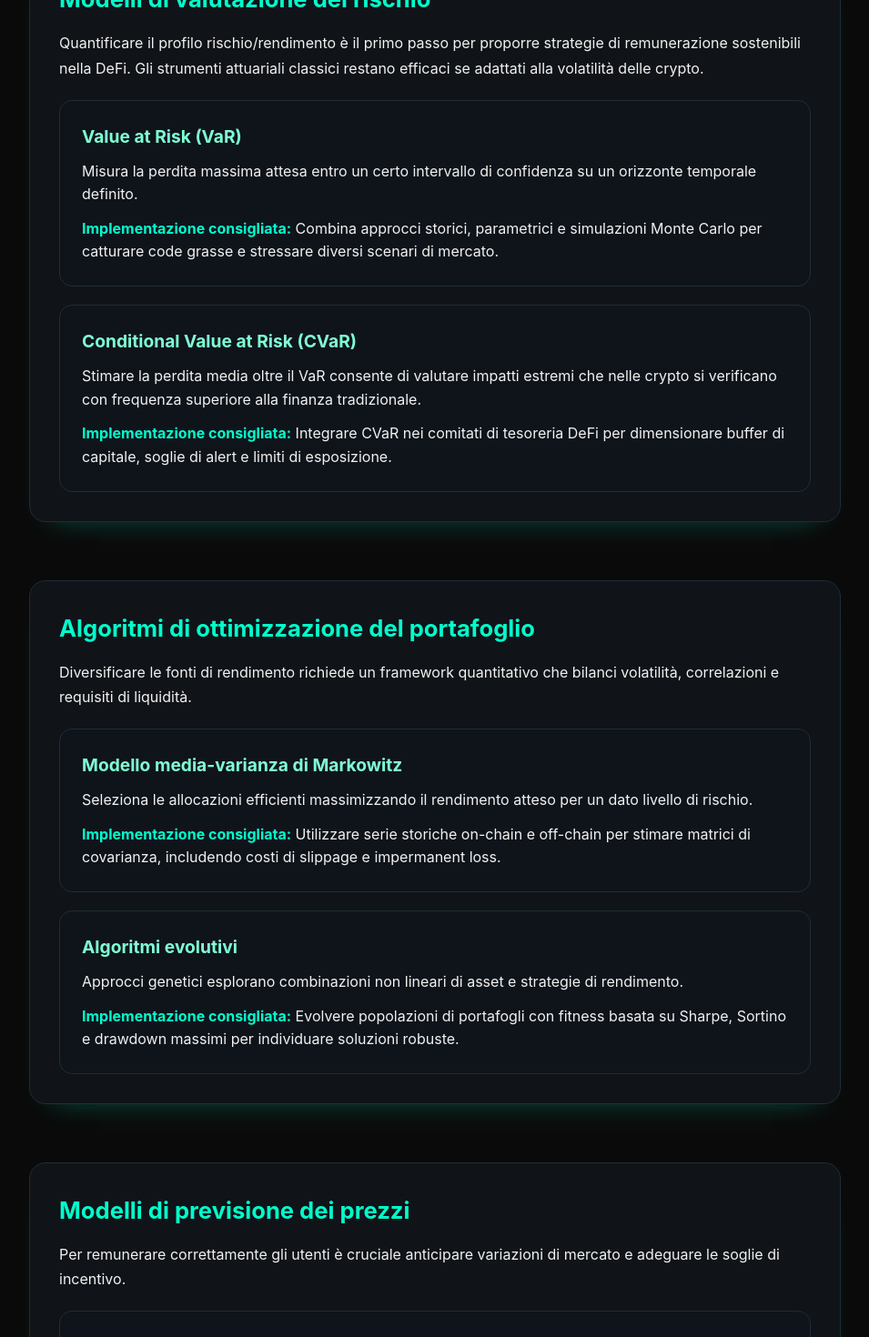
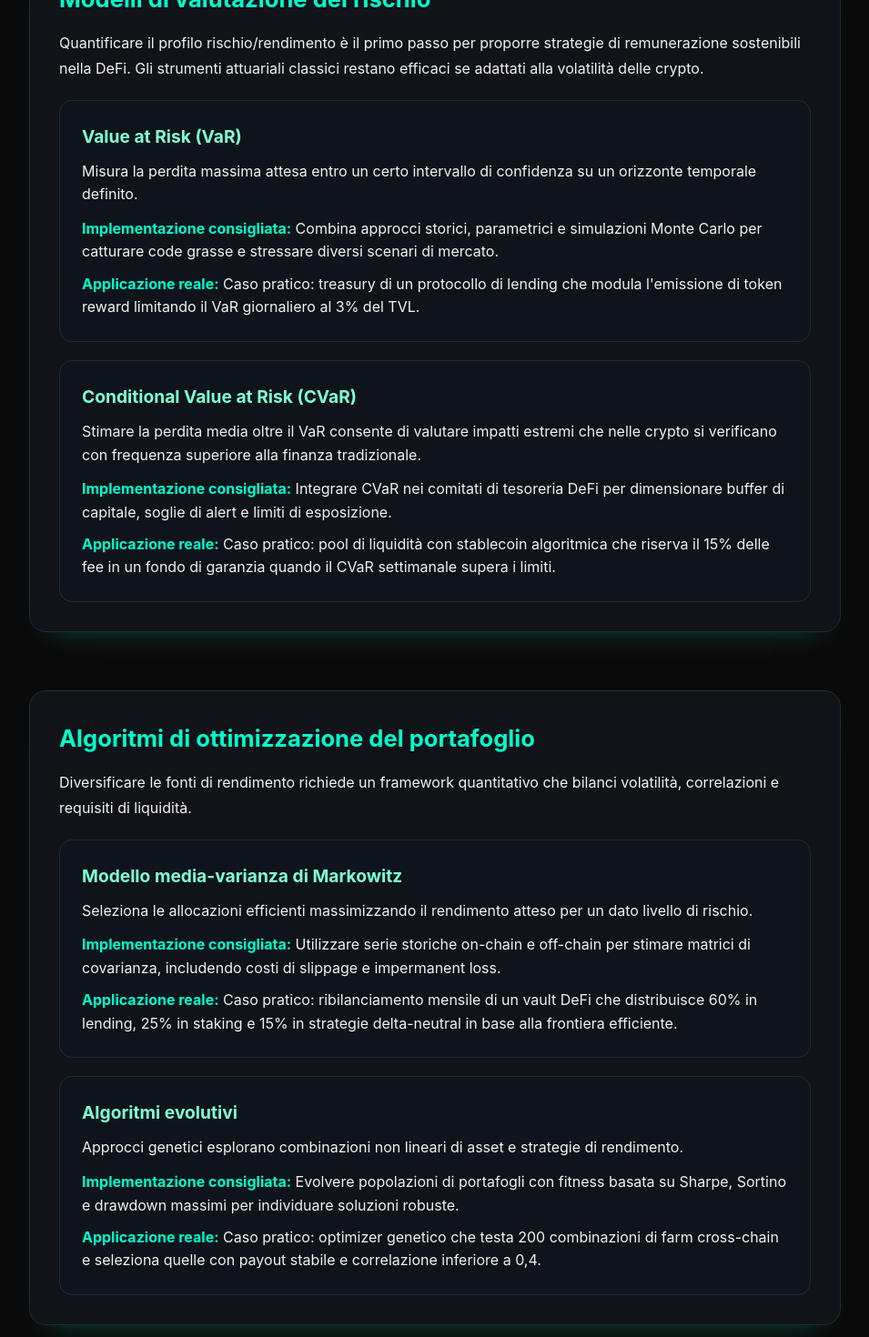
Before and after one commit to pietroscik/crypto-attuario, a Next.js app: page /attuario-network-strategia in a window 1280 px wide. Shown: the part 661-2131 px from the top of the page at 91% size, without its empty margins (162-1117 px from the left). Built offline with nearby package versions, Linux system fonts and the light colour scheme.

Commit message:
Add practical DeFi applications to remuneration roadmap

```diff
--- a/pages/attuario-network-strategia.js
+++ b/pages/attuario-network-strategia.js
@@ -13,6 +13,8 @@ const sections = [
           "Misura la perdita massima attesa entro un certo intervallo di confidenza su un orizzonte temporale definito.",
         implementation:
           "Combina approcci storici, parametrici e simulazioni Monte Carlo per catturare code grasse e stressare diversi scenari di mercato.",
+        practical:
+          "Caso pratico: treasury di un protocollo di lending che modula l'emissione di token reward limitando il VaR giornaliero al 3% del TVL.",
       },
       {
         name: "Conditional Value at Risk (CVaR)",
@@ -20,6 +22,8 @@ const sections = [
           "Stimare la perdita media oltre il VaR consente di valutare impatti estremi che nelle crypto si verificano con frequenza superiore alla finanza tradizionale.",
         implementation:
           "Integrare CVaR nei comitati di tesoreria DeFi per dimensionare buffer di capitale, soglie di alert e limiti di esposizione.",
+        practical:
+          "Caso pratico: pool di liquidità con stablecoin algoritmica che riserva il 15% delle fee in un fondo di garanzia quando il CVaR settimanale supera i limiti.",
       },
     ],
   },
@@ -34,6 +38,8 @@ const sections = [
           "Seleziona le allocazioni efficienti massimizzando il rendimento atteso per un dato livello di rischio.",
         implementation:
           "Utilizzare serie storiche on-chain e off-chain per stimare matrici di covarianza, includendo costi di slippage e impermanent loss.",
+        practical:
+          "Caso pratico: ribilanciamento mensile di un vault DeFi che distribuisce 60% in lending, 25% in staking e 15% in strategie delta-neutral in base alla frontiera efficiente.",
       },
       {
         name: "Algoritmi evolutivi",
@@ -41,6 +47,8 @@ const sections = [
           "Approcci genetici esplorano combinazioni non lineari di asset e strategie di rendimento.",
         implementation:
           "Evolvere popolazioni di portafogli con fitness basata su Sharpe, Sortino e drawdown massimi per individuare soluzioni robuste.",
+        practical:
+          "Caso pratico: optimizer genetico che testa 200 combinazioni di farm cross-chain e seleziona quelle con payout stabile e correlazione inferiore a 0,4.",
       },
     ],
   },
@@ -55,6 +63,8 @@ const sections = [
           "Analizzano sequenze temporali tenendo conto delle dipendenze tra osservazioni consecutive.",
         implementation:
           "Addestrare LSTM o GRU su dataset multi-exchange, includendo volumi, funding rate e dati di sentiment.",
+        practical:
+          "Caso pratico: previsione rolling a 24 ore per adeguare i tassi di un prodotto di savings quando il modello prevede drawdown >5%.",
       },
       {
         name: "Modelli ARIMA",
@@ -62,6 +72,8 @@ const sections = [
           "Modelli autoregressivi che catturano trend, stagionalità e componenti stocastiche delle serie temporali.",
         implementation:
           "Applicare ARIMA come baseline interpretabile per stressare ipotesi di pricing degli incentivi e confrontare le previsioni ML.",
+        practical:
+          "Caso pratico: desk di risk management che confronta ARIMA e RNN per decidere l'aumento delle ricompense quando i volumi DEX calano oltre una deviazione standard.",
       },
     ],
   },
@@ -76,6 +88,8 @@ const sections = [
           "Sfruttano differenze di prezzo tra exchange centralizzati e decentralizzati o tra pool con diversa composizione.",
         implementation:
           "Integrare bot che monitorano order book e pool AMM, con esecuzione automatica al superamento di soglie di spread predefinite.",
+        practical:
+          "Caso pratico: bot che reindirizza il 20% delle plusvalenze di arbitraggio in un fondo di reward per i liquidity provider che mantengono la posizione oltre 30 giorni.",
       },
       {
         name: "Trading basato su indicatori tecnici",
@@ -83,6 +97,8 @@ const sections = [
           "Indicatori come RSI e MACD generano segnali quantitativi per ottimizzare ingressi e uscite.",
         implementation:
           "Parametrizzare gli incentivi in base ai segnali tecnici, ad esempio modulando le reward quando RSI segnala ipercomprato o ipervenduto.",
+        practical:
+          "Caso pratico: strategia che aumenta del 10% i bonus di staking quando RSI <30 per stimolare raccolta durante fasi di pressione di vendita.",
       },
     ],
   },
@@ -97,6 +113,8 @@ const sections = [
           "Le ricompense si adattano ai comportamenti osservati e al contributo dell'utente.",
         implementation:
           "Calibrare moltiplicatori di reward con algoritmi predittivi che stimano churn, engagement e impatto sulla liquidità.",
+        practical:
+          "Caso pratico: loyalty program che attribuisce booster trimestrali agli utenti con retention >80% e attività di governance superiori alla media.",
       },
     ],
   },
@@ -111,6 +129,8 @@ const sections = [
           "Tecniche NLP estraggono opinioni e aspettative da social media, forum e canali community.",
         implementation:
           "Utilizzare modelli transformer multilingua per classificare il sentiment e collegarlo a metriche on-chain, regolando incentivi e campagne informative.",
+        practical:
+          "Caso pratico: dashboard che riduce le reward destinate al referral program quando il sentiment negativo supera il 60% per tre giorni consecutivi.",
       },
     ],
   },
@@ -120,17 +140,47 @@ const bestPractices = [
   {
     title: "Data engineering integrato",
     description:
-      "Consolidare feed on-chain, dati di mercato e segnali comportamentali in un data lake facilita la governance dei modelli.",
+      "Consolidare feed on-chain, dati di mercato e segnali comportamentali in un data lake facilita la governance dei modelli; utilizzare pipeline automatizzate (ad es. Airflow) per garantire aggiornamenti orari e data quality.",
   },
   {
     title: "Stress test continui",
     description:
-      "Validare le strategie di remunerazione con scenari what-if su volatilità estrema, congestione di rete e variazioni di liquidity mining.",
+      "Validare le strategie di remunerazione con scenari what-if su volatilità estrema, congestione di rete e variazioni di liquidity mining, documentando gli impatti sul costo delle reward e sulla TVL.",
   },
   {
     title: "Misurazione dell'impatto",
     description:
-      "Monitorare KPI come retention, TVL incrementale e costo di acquisizione per iterare rapidamente sugli incentivi.",
+      "Monitorare KPI come retention, TVL incrementale e costo di acquisizione per iterare rapidamente sugli incentivi; impostare dashboard condivise (Looker, Metabase) con alert automatici.",
+  },
+];
+
+const caseStudies = [
+  {
+    title: "Vault di stablecoin con copertura del rischio",
+    challenge:
+      "Ridurre la volatilità del rendimento distribuendo incentivi in funzione della stabilità del collaterale.",
+    approach:
+      "Applicazione combinata di VaR giornaliero e CVaR settimanale per modulare le emissioni; quando i rischi aumentano, parte del reward viene spostato su bond tokenizzati a bassa volatilità.",
+    outcome:
+      "Riduzione del drawdown massimo dal 18% al 9% e crescita della retention dei depositanti dal 62% al 78% in tre mesi.",
+  },
+  {
+    title: "Programma referral con AI per l'engagement",
+    challenge:
+      "Aumentare utenti attivi evitando frodi e account dormienti.",
+    approach:
+      "Modello di churn prediction che classifica i referrer; i bonus si attivano solo se i referral mantengono TVL >5000$ dopo 30 giorni. L'algoritmo suggerisce messaggi personalizzati basati sul sentiment social.",
+    outcome:
+      "Incremento del 35% degli utenti attivi mensili e riduzione del 22% dei bonus sprecati su account inattivi.",
+  },
+  {
+    title: "Desk di market making automatizzato",
+    challenge:
+      "Stabilizzare la profondità del book su coppie a bassa liquidità.",
+    approach:
+      "Bot di arbitraggio fra CEX e DEX collegato a un optimizer genetico che seleziona pool con minore correlazione; l'RNN di prezzo adegua i range di concentrazione nelle liquidity position.",
+    outcome:
+      "Aumento del 27% della liquidità media e compressione dello spread medio da 1,8% a 0,9% in sei settimane.",
   },
 ];
 
@@ -267,12 +317,54 @@ export default function AttuarioNetworkStrategia() {
                     <p style={{ lineHeight: 1.6, margin: 0 }}>
                       <strong style={{ color: "#00ffcc" }}>Implementazione consigliata:</strong> {item.implementation}
                     </p>
+                    {item.practical && (
+                      <p style={{ lineHeight: 1.6, margin: "0.6rem 0 0" }}>
+                        <strong style={{ color: "#00ffcc" }}>Applicazione reale:</strong> {item.practical}
+                      </p>
+                    )}
                   </article>
                 ))}
               </div>
             </section>
           ))}
         </div>
+
+        <section
+          style={{
+            background: "#101721",
+            borderRadius: "18px",
+            padding: "2rem",
+            border: "1px solid #1f2d36",
+            marginBottom: "3rem",
+          }}
+        >
+          <h2 style={{ color: "#00ffcc", marginBottom: "0.85rem" }}>Casi pratici da replicare</h2>
+          <div style={{ display: "grid", gap: "1.5rem" }}>
+            {caseStudies.map((useCase) => (
+              <article
+                key={useCase.title}
+                style={{
+                  background: "#0f141b",
+                  borderRadius: "16px",
+                  padding: "1.75rem",
+                  border: "1px solid #1f2d36",
+                  boxShadow: "0 18px 32px -28px rgba(0, 255, 204, 0.2)",
+                }}
+              >
+                <h3 style={{ color: "#7fffd4", marginBottom: "0.75rem", fontSize: "1.3rem" }}>{useCase.title}</h3>
+                <p style={{ lineHeight: 1.6, marginBottom: "0.6rem" }}>
+                  <strong style={{ color: "#00ffcc" }}>Sfida:</strong> {useCase.challenge}
+                </p>
+                <p style={{ lineHeight: 1.6, marginBottom: "0.6rem" }}>
+                  <strong style={{ color: "#00ffcc" }}>Approccio:</strong> {useCase.approach}
+                </p>
+                <p style={{ lineHeight: 1.6, margin: 0 }}>
+                  <strong style={{ color: "#00ffcc" }}>Risultato:</strong> {useCase.outcome}
+                </p>
+              </article>
+            ))}
+          </div>
+        </section>
 
         <section
           style={{
```
